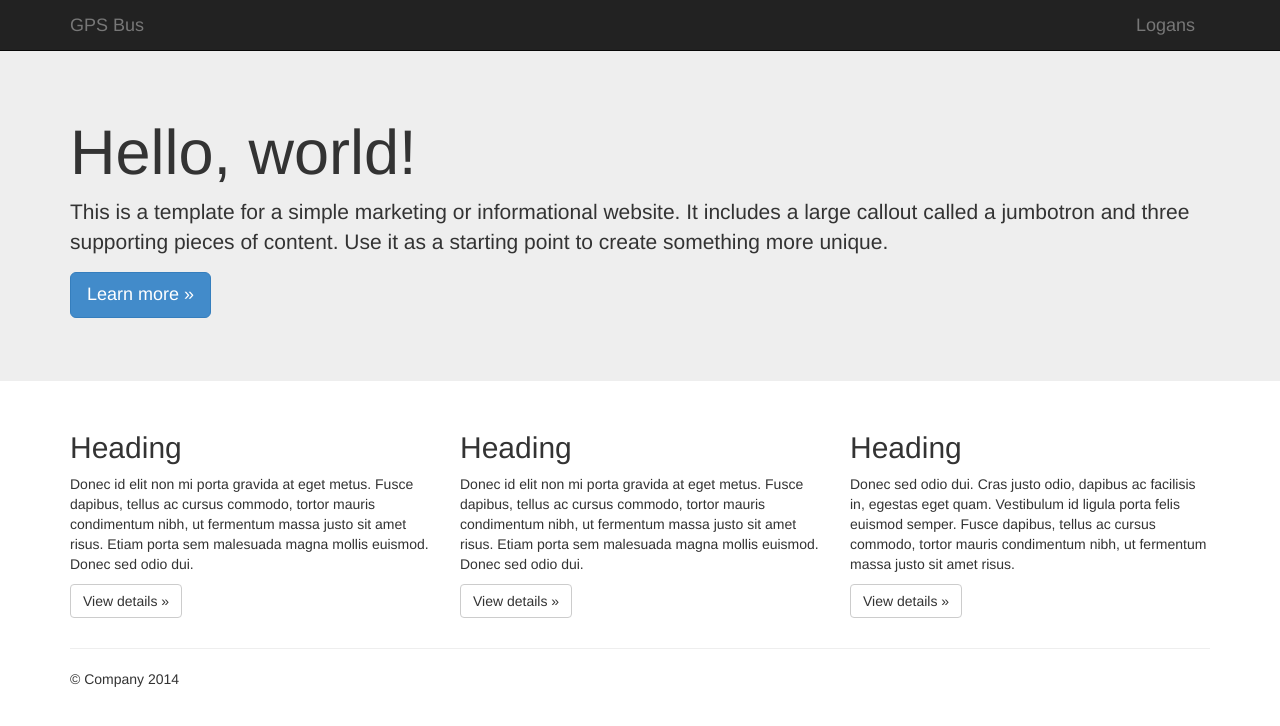
After one commit to LogansUA/GPSBus, a PHP site: page /views/index.php in a window 1280 px wide. The commit adds this page. Shown: the top 726 px of the page. Run offline with PHP 8.4, Linux system fonts and the light colour scheme; some libraries are stand-ins or nearby versions.

```diff
--- a/assets/Check.php
+++ b/assets/Check.php
@@ -23,8 +23,9 @@
 function check() {
     if ($_POST['signin']) {
         header("Location: views/signin.php");
+        die();
     } elseif ($_POST['signup']) {
         header("Location: views/signup.php");
+        die();
     }
 }
-?>
--- /dev/null
+++ b/views/index.php
@@ -0,0 +1,83 @@
+<!DOCTYPE html>
+<html lang="en">
+<head>
+    <meta http-equiv="Content-Type" content="text/html; charset=UTF-8">
+    <meta charset="utf-8">
+    <meta http-equiv="X-UA-Compatible" content="IE=edge">
+    <meta name="viewport" content="width=device-width, initial-scale=1">
+    <meta name="description" content="">
+    <meta name="author" content="">
+    <link rel="icon" href="../images/icon.png">
+
+    <title>Jumbotron Template for Bootstrap</title>
+
+    <!-- Bootstrap core CSS -->
+    <link href="../css/bootstrap.min.css" rel="stylesheet">
+
+    <!-- Custom styles for this template -->
+    <link href="../css/jumbotron.css" rel="stylesheet">
+
+    <script src="../js/ie-emulation-modes-warning.js"></script>
+
+</head>
+
+<body>
+
+    <div class="navbar navbar-inverse navbar-fixed-top" role="navigation">
+        <div class="container">
+            <div class="navbar-header">
+                <a class="navbar-brand" href="#">GPS Bus</a>
+            </div>
+            <div class="navbar-right">
+                <a class="navbar-brand" href="#"><?php echo"Logans"; ?></a>
+            </div><!--/.navbar-collapse -->
+        </div>
+    </div>
+
+<!-- Main jumbotron for a primary marketing message or call to action -->
+<div class="jumbotron">
+    <div class="container">
+        <h1>Hello, world!</h1>
+        <p>This is a template for a simple marketing or informational website. It includes a large callout called a jumbotron and three supporting pieces of content. Use it as a starting point to create something more unique.</p>
+        <p><a class="btn btn-primary btn-lg" role="button">Learn more »</a></p>
+    </div>
+</div>
+
+<div class="container">
+    <!-- Example row of columns -->
+    <div class="row">
+        <div class="col-md-4">
+            <h2>Heading</h2>
+            <p>Donec id elit non mi porta gravida at eget metus. Fusce dapibus, tellus ac cursus commodo, tortor mauris condimentum nibh, ut fermentum massa justo sit amet risus. Etiam porta sem malesuada magna mollis euismod. Donec sed odio dui. </p>
+            <p><a class="btn btn-default" href="http://getbootstrap.com/examples/jumbotron/#" role="button">View details »</a></p>
+        </div>
+        <div class="col-md-4">
+            <h2>Heading</h2>
+            <p>Donec id elit non mi porta gravida at eget metus. Fusce dapibus, tellus ac cursus commodo, tortor mauris condimentum nibh, ut fermentum massa justo sit amet risus. Etiam porta sem malesuada magna mollis euismod. Donec sed odio dui. </p>
+            <p><a class="btn btn-default" href="http://getbootstrap.com/examples/jumbotron/#" role="button">View details »</a></p>
+        </div>
+        <div class="col-md-4">
+            <h2>Heading</h2>
+            <p>Donec sed odio dui. Cras justo odio, dapibus ac facilisis in, egestas eget quam. Vestibulum id ligula porta felis euismod semper. Fusce dapibus, tellus ac cursus commodo, tortor mauris condimentum nibh, ut fermentum massa justo sit amet risus.</p>
+            <p><a class="btn btn-default" href="http://getbootstrap.com/examples/jumbotron/#" role="button">View details »</a></p>
+        </div>
+    </div>
+
+    <hr>
+
+    <footer>
+        <p>© Company 2014</p>
+    </footer>
+</div> <!-- /container -->
+
+
+<!-- Bootstrap core JavaScript
+================================================== -->
+<!-- Placed at the end of the document so the pages load faster -->
+<script src="./index_files/jquery.min.js"></script>
+<script src="./index_files/bootstrap.min.js"></script>
+<!-- IE10 viewport hack for Surface/desktop Windows 8 bug -->
+<script src="./index_files/ie10-viewport-bug-workaround.js"></script>
+
+
+</body></html>
```
Also changed, not shown: assets/login.php (added, +27 -0 lines), views/signin.php (+25 -7 lines). Lines whose indentation alone changed are shown as unchanged.
